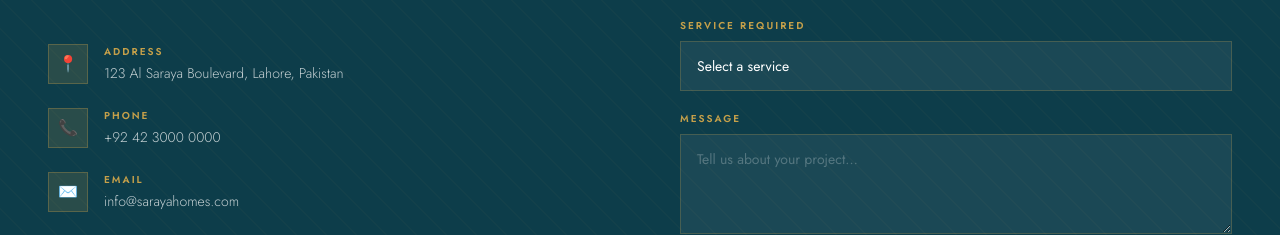
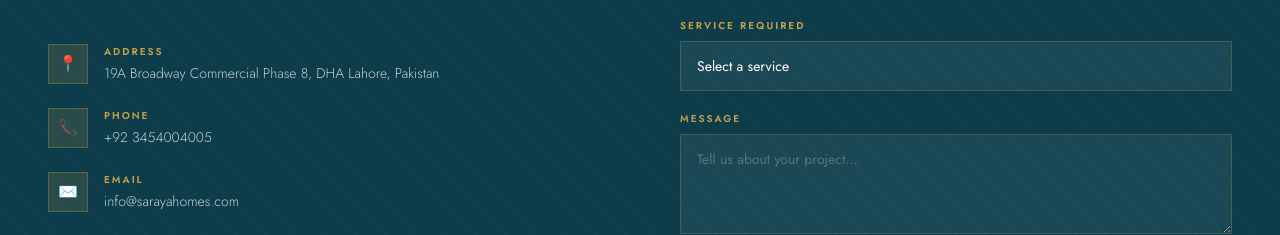
Before and after one commit to mraliahsan/sarayahomes, a plain HTML site: page index.html in a window 1280 px wide. Shown: the part 5038-5273 px from the top of the page. Drawn offline with nearby package versions, Linux system fonts and the light colour scheme.

Commit message:
Update index.html

```diff
--- a/index.html
+++ b/index.html
@@ -849,14 +849,14 @@ footer {
         <div class="contact-icon">📍</div>
         <div>
           <div class="contact-label">Address</div>
-          <div class="contact-value">123 Al Saraya Boulevard, Lahore, Pakistan</div>
+          <div class="contact-value">19A Broadway Commercial Phase 8, DHA Lahore, Pakistan</div>
         </div>
       </div>
       <div class="contact-item">
         <div class="contact-icon">📞</div>
         <div>
           <div class="contact-label">Phone</div>
-          <div class="contact-value">+92 42 3000 0000</div>
+          <div class="contact-value">+92 3454004005</div>
         </div>
       </div>
       <div class="contact-item">
```
